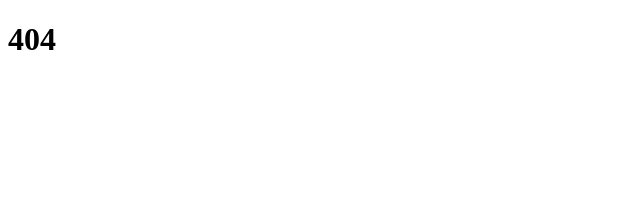
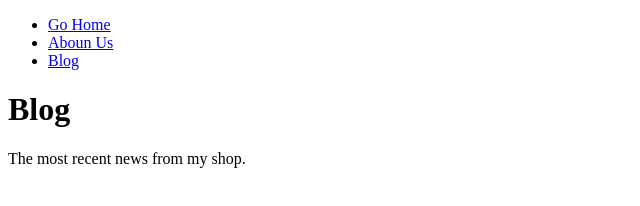
Before and after one commit to ddozza54/sticker-store, a Gatsby site: page /blog in a window 1280 px wide. Before the commit this address had no page. Shown: the whole page, without its empty margins (0-640 px from the left). Built offline with nearby package versions, Linux system fonts and the light colour scheme; Gatsby itself is replaced by a stand-in of ours.

Commit message:
Layout 을 사용해 link 만들고, Head 컴포넌트로 title 만들기

```diff
--- /dev/null
+++ b/src/components/Layout.tsx
@@ -0,0 +1,31 @@
+import { Link } from 'gatsby';
+import React from 'react';
+
+interface ILayoutProps {
+    children: any,
+    title: string
+}
+
+export default function Layout({ children, title }: ILayoutProps) {
+    return (
+        <div>
+            <nav>
+                <ul>
+                    <li>
+                        {/* Link 는 리액트 라우터에서 온 게 아니라, Gatsby 자체에서 온 것 */}
+                        <Link to="/">Go Home</Link>
+                    </li>
+                    <li>
+                        <Link to="/about-us">Aboun Us</Link>
+                    </li>
+                    <li>
+                        <Link to="/blog">Blog</Link>
+                    </li>
+                </ul>
+            </nav>
+            <main>
+                <h1>{title}</h1>
+                {children}</main>
+        </div>
+    );
+}
--- /dev/null
+++ b/src/pages/blog.tsx
@@ -0,0 +1,15 @@
+import React from 'react';
+import Layout from '../components/Layout';
+
+export default function blog() {
+    return (
+        <Layout title="Blog">
+            <p>The most recent news from my shop.</p>
+        </Layout>
+
+    );
+}
+
+export function Head(){
+    return <title>Blog</title>
+}
```
Also changed, not shown: src/pages/about-us.tsx (+4 -3 lines), src/pages/index.tsx (+12 -4 lines).
